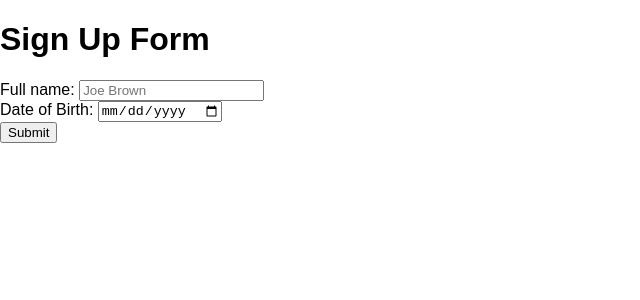
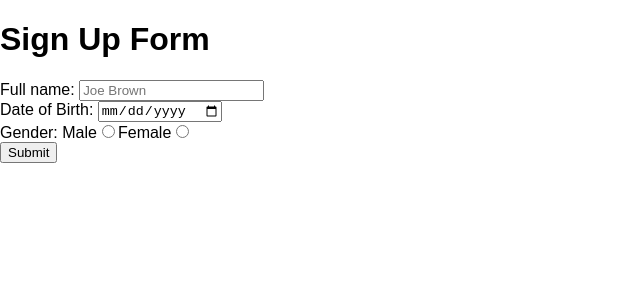
Before and after one commit to Jlevett/tech-challenge-001, a React (Create React App) app: page / in a window 1280 px wide. Shown: the top 300 px of the page, without its empty margins (0-640 px from the left). Built offline with nearby package versions, Linux system fonts and the light colour scheme.

Commit message:
feat: Add genderInput

```diff
--- a/src/App.js
+++ b/src/App.js
@@ -1,5 +1,4 @@
 import React, { Component } from "react";
-import logo from "./logo.svg";
 import DynamicForm from "./DynamicForm.js"
 //Form definition that is passed to Dynamic From as a prop
 import formDefinition  from "./formDefinition.json";
--- a/src/DynamicForm.js
+++ b/src/DynamicForm.js
@@ -1,17 +1,25 @@
 import React, { Component } from "react";
 import DateInput from "./dynamicFormComponents/DateInput.js"
 import NameInput from "./dynamicFormComponents/NameInput.js"
+import GenderInput from "./dynamicFormComponents/GenderInput.js";
+
 class DynamicForm extends Component {
 
   state = {
   }
 
    componentWillMount(){
-     //add Date Of Birth to state if it is part of the form
+     this.addInputStates();
+
+   }
+   //Add input states
+   addInputStates = () => {
      if(this.props.formDef.dob)
       this.setState({dob:''});
      if(this.props.formDef.name)
       this.setState({name:''});
+     if(this.props.formDef.gender)
+      this.setState({gender:''});//FIX
    }
 
   handleSubmit = (event) => {
@@ -19,7 +27,7 @@ class DynamicForm extends Component {
     this.props.onSuccessfulSubmit(this.state);
   }
 
-
+  //Allows the child elements to update the state of inputs
   update =(key, value) => {
     let tempObj = {};
     tempObj[key] = value;
@@ -28,7 +36,6 @@ class DynamicForm extends Component {
 
   render() {
     return (
-
       <form onSubmit={this.handleSubmit}>
         {this.props.formDef.title &&
           <h1>{this.props.formDef.title}</h1>
@@ -38,6 +45,9 @@ class DynamicForm extends Component {
         }
         {this.props.formDef.dob &&
           <DateInput dob={this.props.formDef.dob} dobUpdate={this.update}/>
+        }
+        {this.props.formDef.gender &&
+          <GenderInput gender={this.props.formDef.gender} genderUpdate={this.update}/>
         }
 
       {/*SUBMIT BUTTON*/}
@@ -53,13 +63,7 @@ export default DynamicForm;
  //
 
 
-   //      <fieldset data-role="controlgroup">
-   //      <legend>Choose your gender:</legend>
-   //        <label htmlFor="male">Male</label>
-   //        <input type="radio" name="gender" id="male" value="male"/>
-   //        <label htmlFor="female">Female</label>
-   //        <input type="radio" name="gender" id="female" value="female"/>
-   //      </fieldset>
+   //
 
    //      <label htmlFor="phonenum">Phone Number:</label><br/>
    //      <input id="phonenum" type="tel" pattern="^\d{4}-\d{3}-\d{4}$"/>
--- a/src/dynamicFormComponents/DateInput.js
+++ b/src/dynamicFormComponents/DateInput.js
@@ -3,32 +3,33 @@ import React, { Component } from "react";
 class DateInput extends Component {
 
 	state = {
-		dob:''
+		dob: ""
 	}
 
-
-	dateHandler = (dob, dateInputElement)=>{
-	    this.setState({dob:dob})
-	    this.props.dobUpdate('dob', dob);
-
-	    if (!this.isDateinFuture(dob)){
-	      dateInputElement.setCustomValidity("Your birthday has to be in the past.");
-	    }
-	    else if(!this.isOverMinAge(dob) && this.props.dob.minimumAge){
-	      dateInputElement.setCustomValidity(`You must be over ${this.props.dob.minimumAge} years old.`);
-	    }
-	    else {
-	      dateInputElement.setCustomValidity("");
-	    }
+	// Handle date input, update current state and parent state, customValidity logic
+	//(incl. MinimumAge, isDateInPast)
+	dateHandler = (dob, dateInputElement) => {
+	    this.setState({dob: dob})
+	    this.props.dobUpdate("dob", dob);
+  		if (this.props.dob.required) {
+		    if (!this.isDateinFuture(dob)) {
+		      dateInputElement.setCustomValidity("Your birthday has to be in the past.");
+		    } else if( !this.isOverMinAge(dob) && this.props.dob.minimumAge ){
+		      dateInputElement.setCustomValidity(`You must be over ${this.props.dob.minimumAge} years old.`);
+		    } else {
+		      dateInputElement.setCustomValidity("");
+		    }
+		 }
 	}
 
-  	//Checks to see if the dob is over the minimum age specified
- 	 isOverMinAge = (dob) =>{
+  	//Check to see if the dob is over the minimum age specified
+ 	 isOverMinAge = (dob) => {
       	let currentDate = new Date();
       	let minimumDateRequired = currentDate.setFullYear(currentDate.getFullYear() - this.props.dob.minimumAge);
      	let birthDate = new Date(dob).setHours(0);
      	return birthDate < minimumDateRequired ? true : false;
   	}
+
   	//Check to see date is in past
   	isDateinFuture = (dob) => {
     	let currentDate = new Date();
@@ -43,10 +44,10 @@ class DateInput extends Component {
 		        <input
 		          id="dob"
 		          type="date"
-		          min='1899-01-01'
+		          min="1899-01-01"
 		          required={this.props.dob.required}
 		          value={this.state.dob}
-		          onChange = {event => this.dateHandler(event.target.value, event.target)}
+		          onChange={event => this.dateHandler(event.target.value, event.target)}
 		        />
 		   </div>
 		)
--- /dev/null
+++ b/src/dynamicFormComponents/GenderInput.js
@@ -0,0 +1,37 @@
+import React, { Component } from "react";
+
+class GenderInput extends Component {
+
+	// Handle date input, update current state and parent state
+	radioButtonChanged = (gender) => {
+	   this.setState({gender: gender})
+	   this.props.genderUpdate("gender", gender);
+	}
+
+	render() {
+		return (
+			<div >
+		    	<label>{this.props.gender.label}</label>
+		    	{this.props.gender.options.map(option => {
+		    		return(
+		    			<div key={option} style={{display : 'inline-block'}}>
+		    				<label htmlFor={option}>{option}</label>
+		    				<input
+		    					type="radio"
+		    					name="gender"
+		    					id={option}
+		    					value={option}
+		    					required={this.props.gender.required}
+		    					onChange={event => this.radioButtonChanged(event.target.value)}
+		    				/>
+		    			</div>
+		    	)})}
+
+
+		    </div>
+			)
+	}
+
+ }
+
+ export default GenderInput;
--- a/src/dynamicFormComponents/NameInput.js
+++ b/src/dynamicFormComponents/NameInput.js
@@ -3,14 +3,16 @@ import React, { Component } from "react";
 class NameInput extends Component {
 
 	state = {
-		name:''
+		name: ""
 	}
 
-	nameHandler = (name, nameInputElement) =>{
-		this.setState({name:name})
-	    this.props.nameUpdate('name', name);
-	    if(this.props.name.required){
-			let isTwoSeperateWordsOnlyLetters = /^[A-z]+ [A-z]+$/.test(name); //regExTest for name.
+	// Handle name input, update current state and parent state,
+	// customValidity logic (for two word input).
+	nameHandler = (name, nameInputElement) => {
+		this.setState({name: name})
+	    this.props.nameUpdate("name", name);
+	    if (this.props.name.required) {
+			let isTwoSeperateWordsOnlyLetters = /^[A-z]+ [A-z]+$/.test(name); //regExTest for input.
 		    nameInputElement.setCustomValidity(isTwoSeperateWordsOnlyLetters ? "" : "Enter both first and last name only");
 		 }
 	}
@@ -25,7 +27,7 @@ class NameInput extends Component {
 	              placeholder={this.props.name.placeholder}
 	              required= {this.props.name.required}
      			  value={this.state.name}
-		          onChange = {event => this.nameHandler(event.target.value, event.target)}
+		          onChange={event => this.nameHandler(event.target.value, event.target)}
 	            />
 	          </div>
 		)
--- a/src/formDefinition.json
+++ b/src/formDefinition.json
@@ -12,8 +12,8 @@
 	},
   "gender": {
   	"label":"Gender: ",
-   	"options":["male","female"],
-    "required":false
+   	"options":["Male","Female"],
+    "required":true
 	},
   "tel": {
   	"label": "Contact number: ",
```
